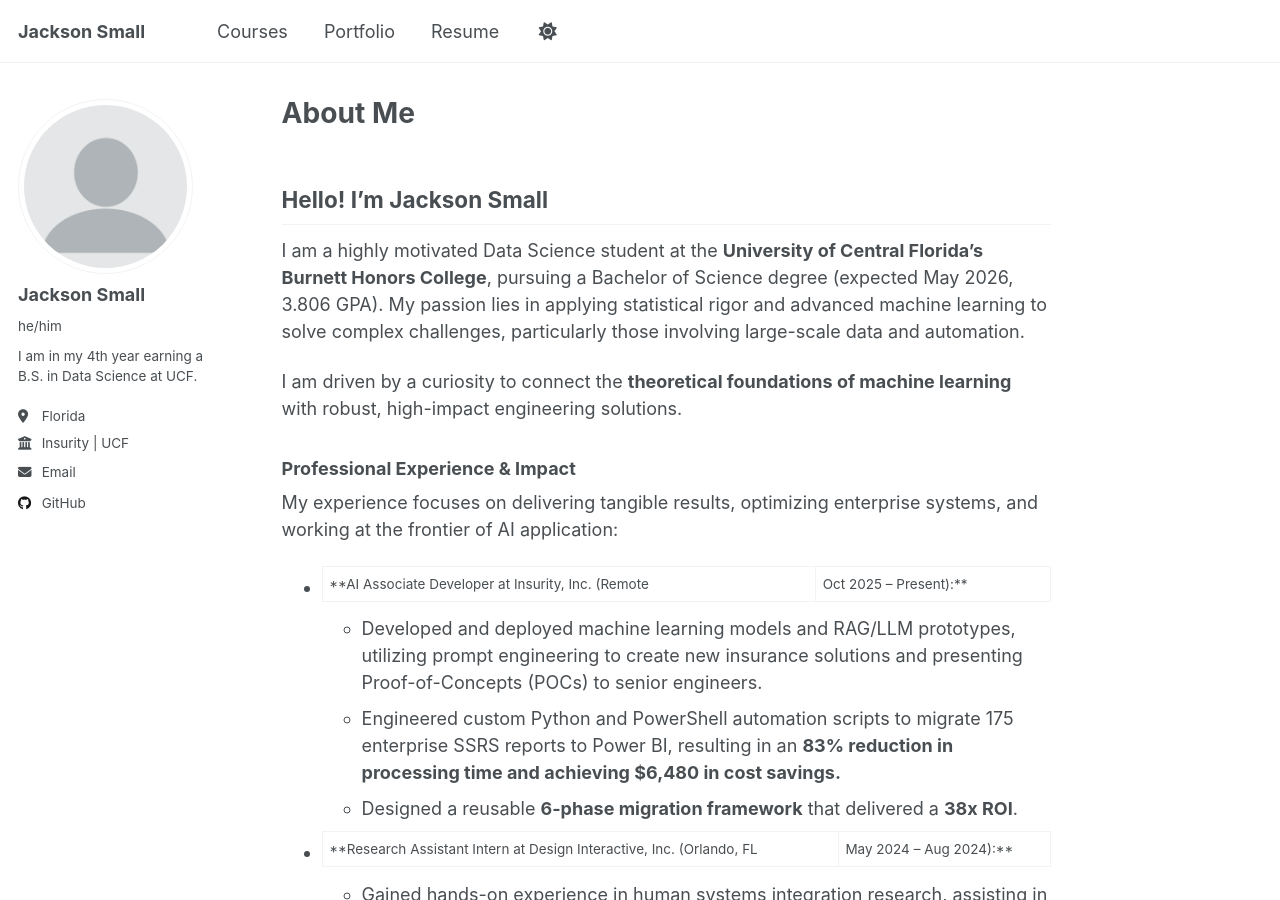
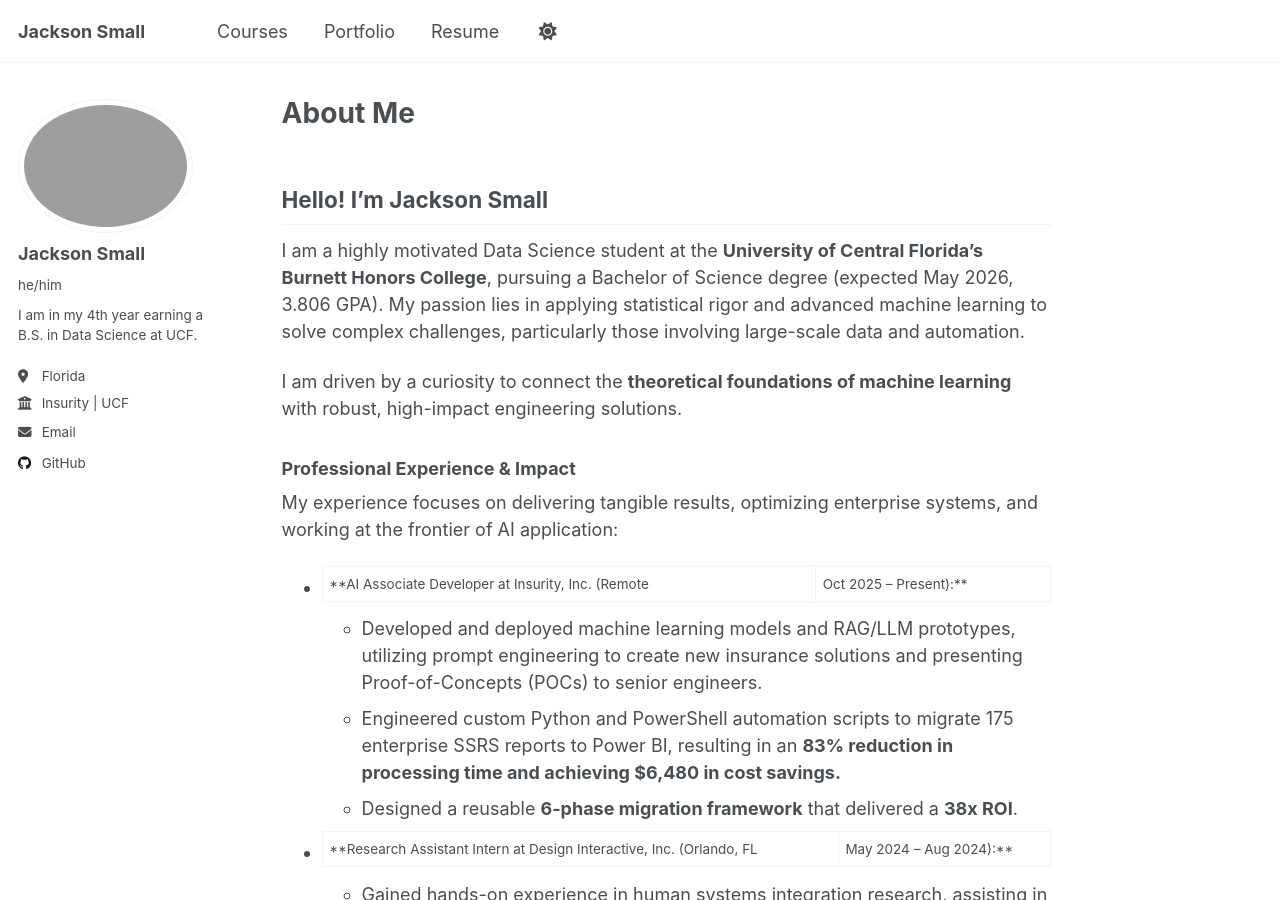
Before and after one commit to jacksonSmall/jacksonSmall.github.io, a Jekyll site: the page built from _pages/about.md, in a window 1280 px wide and 900 px high. Built offline with Jekyll 4.4.1, drawn with Linux system fonts in a browser that asks for light colours; a script that is not in the unit is left out.

Commit message:
Update _config.yml

```diff
--- a/_config.yml
+++ b/_config.yml
@@ -22,7 +22,7 @@ repository               : "jacksonSmall/jacksonSmall.github.io"
 #               Additional customization can be done by editing /_includes/author-profile.html
 author:
   # Biographic information
-  avatar           : "profile.png"
+  avatar           : "images/profile.jpg"
   name             : "Jackson Small"
   pronouns         : "he/him"
   bio              : "I am in my 4th year earning a B.S. in Data Science at UCF."
```
